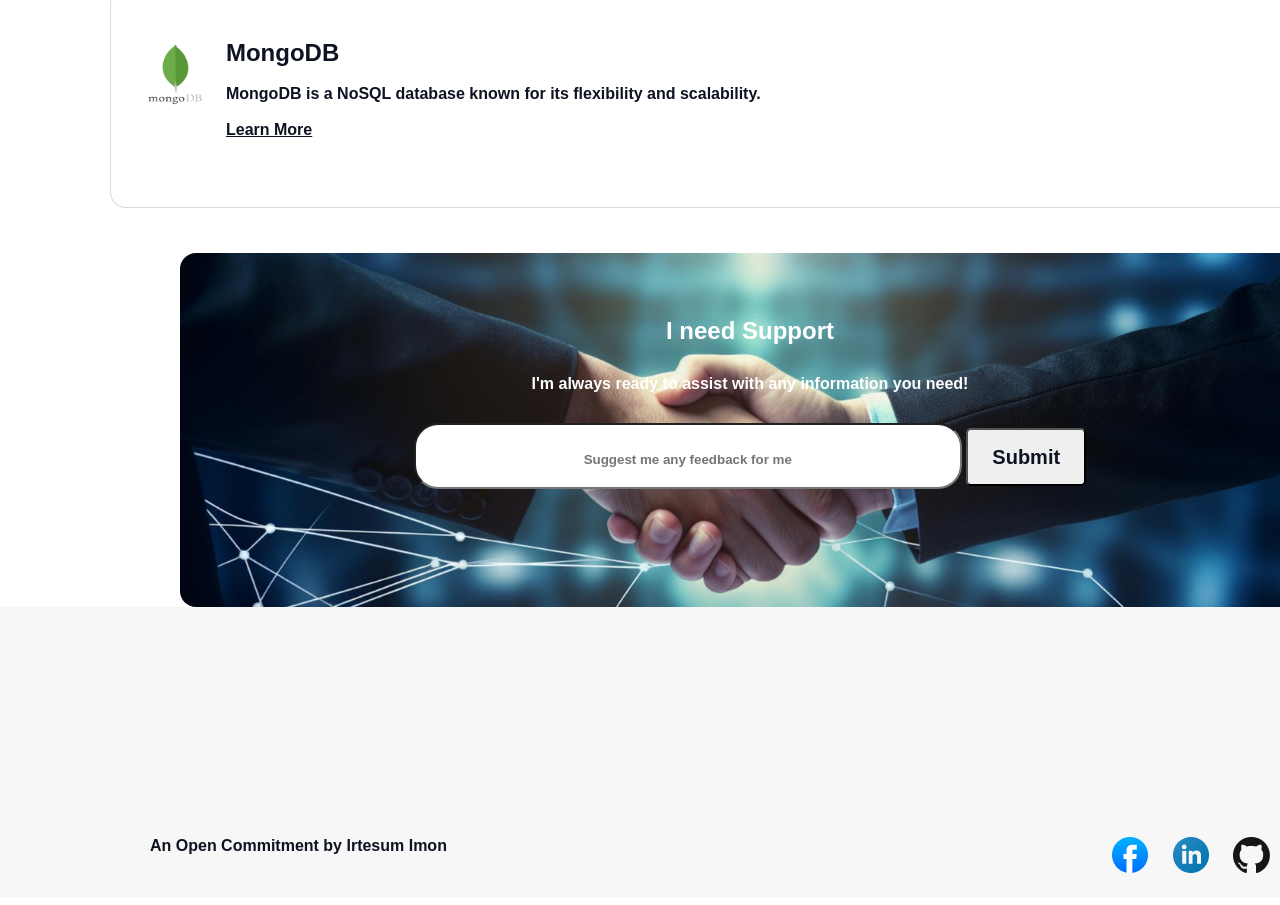
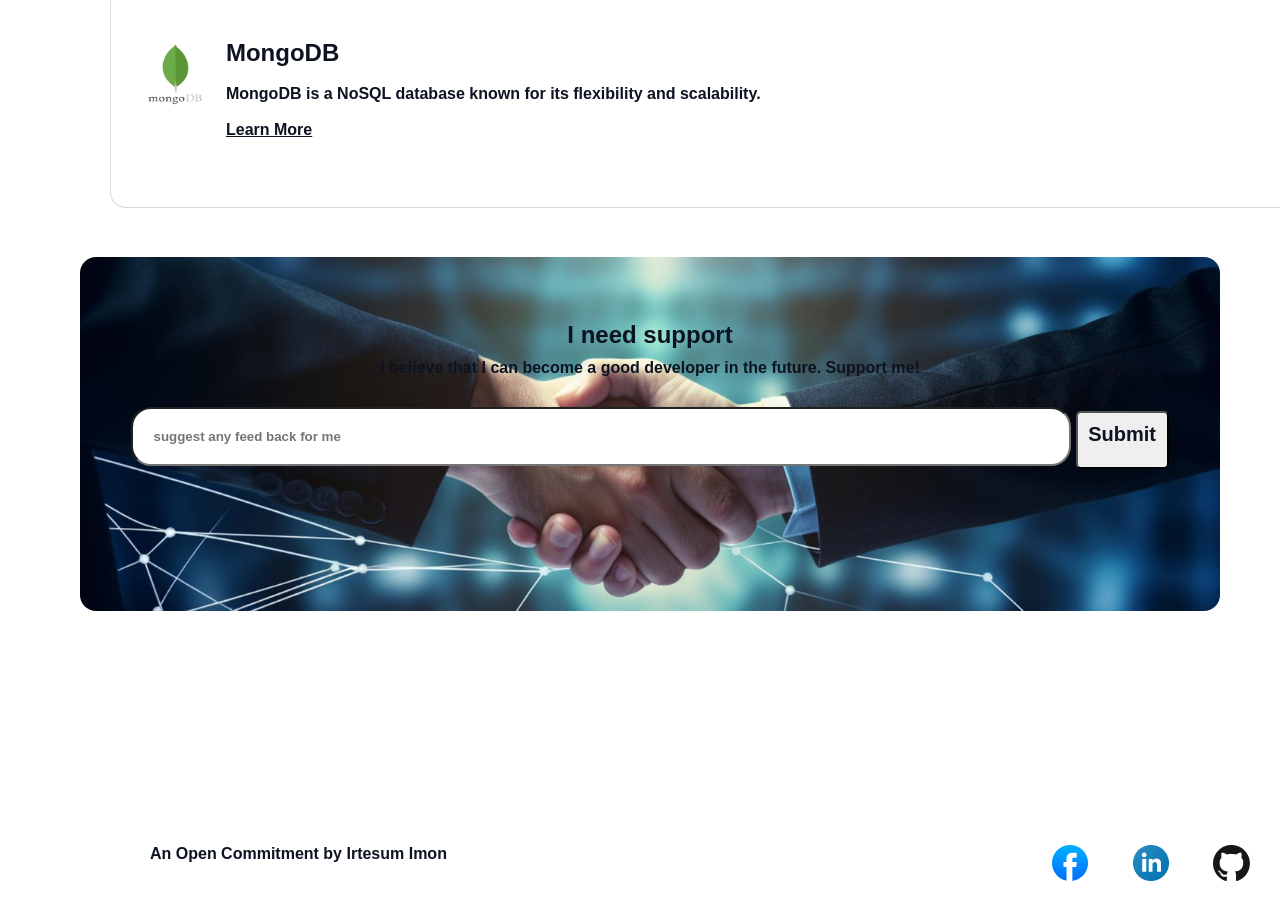
Before and after one commit to irtesumimon/Ph-ass-001, a plain HTML site: page index.html in a window 1280 px wide. Shown: the part 3816-4721 px from the top of the page. Drawn offline with Linux system fonts and the light colour scheme; a web font is replaced by a local one.

Commit message:
corrections

```diff
--- a/index.html
+++ b/index.html
@@ -194,17 +194,17 @@
 
   <section class="last">
 
-    <div class="handshake"><h2 class="supp">I need Support</h2>
-        <p class="supp">
-            I'm always ready to assist with any information you need!
-        </p>
-        <form action="#">
-          <input class="place"
-            type="text"
-            placeholder="Suggest me any feedback for me"
-          />
-          <button class="submit1" type="submit">Submit</button>
-        </form></div>
+    <div class="handshake">
+
+      <div class="box">
+          <h1 class="support">I need support</h1>
+          <p class="good"> I believe that I can become a good developer in the future. Support me!</p>
+          <div class="inside">
+              <input class="sugg" type="text" placeholder="suggest any feed back for me">
+          <button class="sub">Submit</button></div>
+          </div>
+      </div>
+   </div>
 
   </section>
 
@@ -212,14 +212,15 @@
 
    </main>
 
+
+   <footer id="hehe" class="foot">
     <a name="hehe"></a>
-   <footer id="hehe" class="foot">
     <div class="foot-c">
         <div class="another"><p>An Open Commitment by Irtesum Imon</p></div>
         <div class="social-links">
-          <a href="https://www.facebook.com/"><img src="/facebook.png" alt=""></a>
-          <a href="https://www.linkedin.com/"><img src="/linkedin-icon 1.png" alt=""></a>
-          <a href="https://github.com/irtesum-imon65"><img src="/github.png" alt=""></a>
+          <a href="https://www.facebook.com/"><img src="facebook.png" alt="fb"></a>
+          <a href="https://www.linkedin.com/"><img src="linkedin-icon 1.png" alt="linkedin"></a>
+          <a href="https://github.com/irtesum-imon65"><img src="github.png" alt="git"></a>
     </div>
     </div>
 
--- a/new.css
+++ b/new.css
@@ -3,7 +3,7 @@
   margin: 0;
   padding: 0;
   color: rgb(13, 19, 33);
-  font-family: 'Azeret Mono', sans-serif;
+  font-family: "Azeret Mono", sans-serif;
 
   font-weight: 800;
 
@@ -31,7 +31,7 @@
   height: 652px;
 }
 
-.forColor{
+.forColor {
   color: white;
 }
 
@@ -160,8 +160,6 @@
   background: rgba(255, 223, 0, 0.05);
 }
 
-
-
 /* fifth section */
 .next-target {
   text-align: center;
@@ -169,7 +167,7 @@
   height: 871px;
 }
 
-.mytar{
+.mytar {
   padding-bottom: 20px;
 }
 
@@ -221,72 +219,80 @@
 
 /* sixth section */
 
+.handshake {
+  padding: 64px 48px;
+  border-radius: 16px;
 
-.handshake {
-  padding: 64px 48px 64px 48px;
-  border-radius: 16px;
-  background: rgba(13, 19, 33, 0.02);
   width: 1140px;
   height: 354px;
   margin-left: 180px;
-  background-image: url(/handshake.jpg);
-  background-size: cover;
   background-position: center;
   text-align: center;
-}
-
-.supp {
-  color: white;
-  padding-bottom: 30px;
-  border-radius: 16px;
-  background: rgba(13, 19, 33, 0.02);
-}
-
-.place {
-    width: 548px;
-    height: 57px;
- text-align: center;
-  border-radius: 24px;
-  padding: 28px;
-  padding-top: 34px;
+  box-sizing: border-box;
+  margin: 4px 80px;
+  background-size: cover;
+  background-image: url(handshake.jpg);
 
 }
 
-.submit1{
+.good{
+  padding-bottom: 30px;
+  padding-top: 10px;
+  font-weight: 800;
+}
+.sugg {
 
-    width: 120px;
+  width: 90%;
+  border-radius: 20px;
+  padding: 20px;
+
+}
+
+.box {
+
+  align-items: center;
+  text-align: center;
+  justify-content: center;
+  color: white;
+}
+
+.support{
+  font-weight: 900;
+}
+
+.sub{
+  width: 93px;
   height: 58px;
   font-size: 20px;
   border-radius: 5px;
-    padding: 10px;
+
+  padding-bottom: 10px;
 }
 
 .social-links a {
   margin: 0 10px;
   text-decoration: none;
-
+  padding-right: 20px;
 }
 
-  .foot{
+.foot {
   display: reflex;
-    background-color: rgba(13, 19, 33, 0.03);
   flex-direction: column;
   justify-content: center;
   align-items: flex-start;
   padding-top: 50px;
   padding-bottom: 20px;
-
-
 }
 
-.foot-c{
+.foot-c {
   display: flex;
   justify-content: space-between;
   padding-top: 180px;
   padding: 10px, 20px;
-
 }
 
-.another{
-    padding-left: 150px ;
+.another {
+  padding-left: 150px;
 }
+
+/* new */
```
Lines whose indentation alone changed are shown as unchanged.
